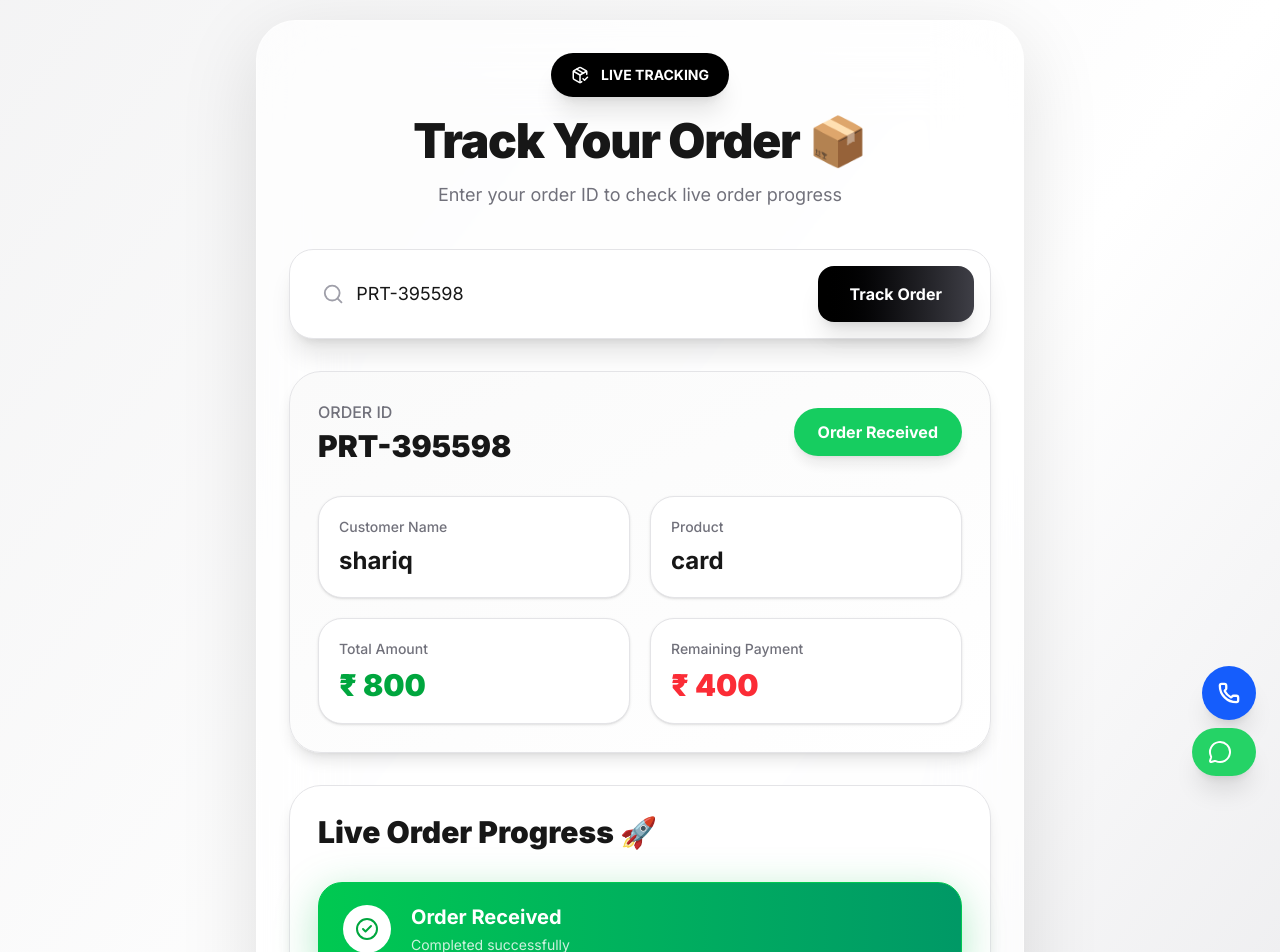
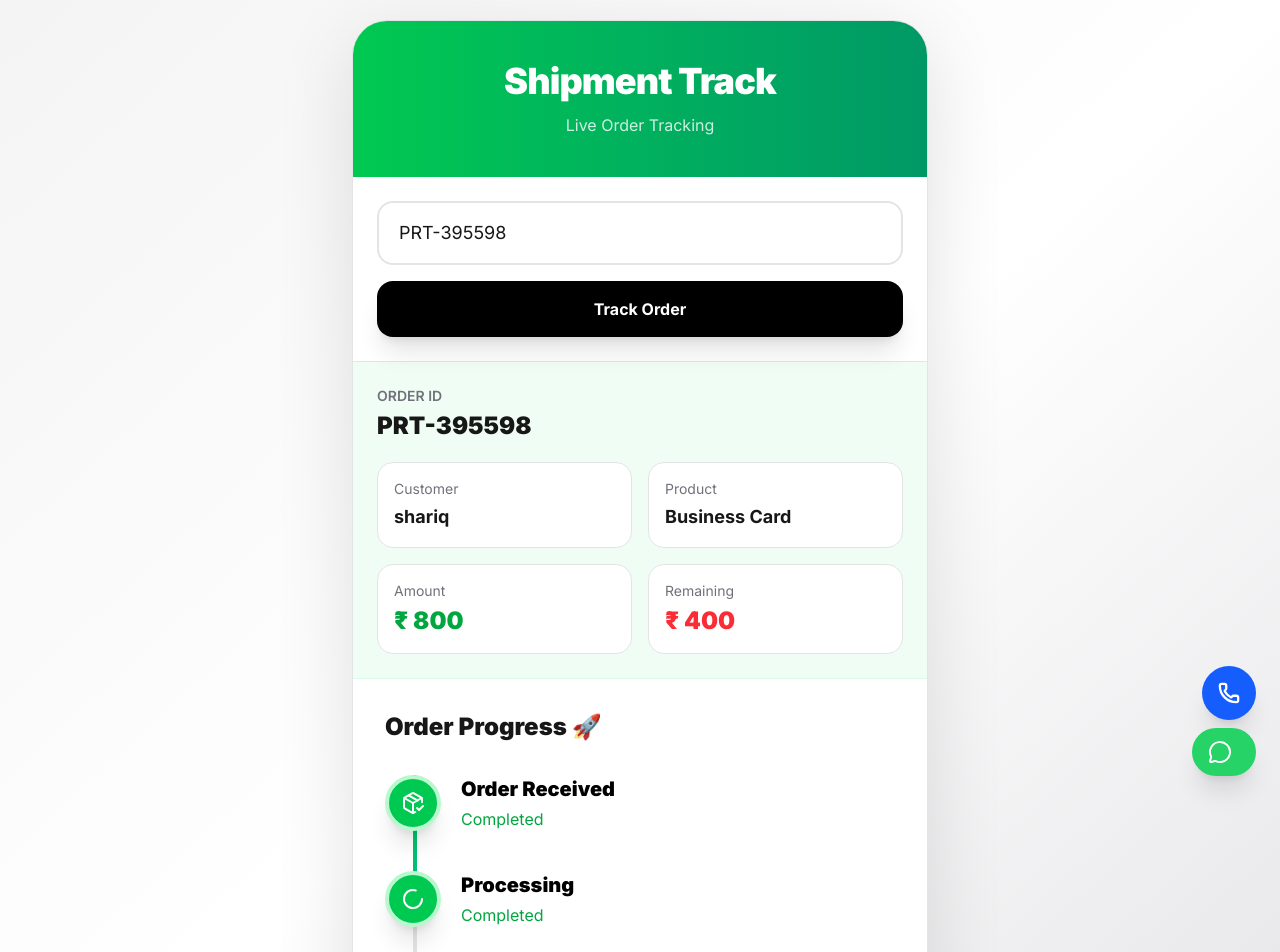
Before and after one commit to shariq4414/printeda-website, a Next.js app: page /track in a window 1280 px wide. Shown: the top 952 px of the page. Built offline with nearby package versions, Linux system fonts and the light colour scheme.

Commit message:
update track

```diff
--- a/app/track/page.tsx
+++ b/app/track/page.tsx
@@ -3,9 +3,10 @@
 import { useState } from "react";
 
 import {
-  Search,
+  CheckCheck,
   PackageCheck,
-  CheckCircle2,
+  LoaderCircle,
+  Truck,
 } from "lucide-react";
 
 export default function TrackPage() {
@@ -13,67 +14,71 @@
   const [orderId, setOrderId] =
     useState("PRT-395598");
 
+  // DEMO ORDER
   const order = {
     orderId: "PRT-395598",
     customerName: "shariq",
-    product: "card",
+    product: "Business Card",
     amount: 800,
     remaining: 400,
-    status: "Order Received",
+    status: "Processing",
   };
 
+  // TRACK STEPS
   const steps = [
-    "Order Received",
-    "Designing",
-    "Printing",
-    "Packaging",
-    "Ready",
-    "Completed",
+    {
+      name: "Order Received",
+      icon: PackageCheck,
+    },
+
+    {
+      name: "Processing",
+      icon: LoaderCircle,
+    },
+
+    {
+      name: "Ready",
+      icon: Truck,
+    },
+
+    {
+      name: "Completed",
+      icon: CheckCheck,
+    },
   ];
 
   const currentStep =
-    steps.indexOf(order.status);
+    steps.findIndex(
+      (step) =>
+        step.name === order.status
+    );
 
   return (
 
     <div className="min-h-screen bg-gradient-to-br from-zinc-100 via-white to-zinc-200 flex items-center justify-center p-5">
 
-      <div className="w-full max-w-3xl">
+      {/* MAIN CARD */}
+      <div className="w-full max-w-xl">
 
-        {/* MAIN CARD */}
-        <div className="bg-white/70 backdrop-blur-2xl border border-white/40 shadow-[0_20px_80px_rgba(0,0,0,0.12)] rounded-[40px] p-8">
+        <div className="bg-white rounded-[35px] overflow-hidden shadow-[0_20px_80px_rgba(0,0,0,0.12)] border border-zinc-200">
 
           {/* HEADER */}
-          <div className="text-center mb-10">
+          <div className="bg-gradient-to-r from-green-500 to-emerald-600 text-white text-center px-6 py-10">
 
-            <div className="inline-flex items-center gap-3 bg-black text-white px-5 py-3 rounded-full text-sm font-bold mb-5 shadow-xl">
-
-              <PackageCheck size={18} />
-
-              LIVE TRACKING
-
-            </div>
-
-            <h1 className="text-5xl font-black tracking-tight">
-
-              Track Your Order 📦
-
+            <h1 className="text-4xl font-black tracking-tight">
+              Shipment Track
             </h1>
 
-            <p className="text-zinc-500 mt-4 text-lg">
-
-              Enter your order ID to check live order progress
-
+            <p className="mt-3 text-white/80">
+              Live Order Tracking
             </p>
 
           </div>
 
           {/* SEARCH */}
-          <div className="bg-white shadow-xl rounded-3xl p-4 border border-zinc-200 flex gap-4 mb-8">
+          <div className="p-6 border-b border-zinc-200">
 
-            <div className="flex items-center gap-3 flex-1 px-4">
-
-              <Search className="text-zinc-400" />
+            <div className="space-y-4">
 
               <input
                 type="text"
@@ -84,12 +89,10 @@
                   )
                 }
                 placeholder="Enter Order ID"
-                className="w-full outline-none text-lg"
+                className="w-full border-2 border-zinc-200 rounded-2xl px-5 py-4 outline-none focus:border-green-500 text-lg"
               />
 
-            </div>
-
-            <button className="bg-gradient-to-r from-black to-zinc-700 hover:scale-105 transition-all duration-300 text-white px-8 py-4 rounded-2xl font-bold shadow-xl">
+              <button className="w-full bg-black hover:scale-[1.02] transition-all text-white py-4 rounded-2xl font-bold shadow-xl">
 
                 Track Order
 
@@ -97,78 +100,70 @@
 
             </div>
 
-          {/* ORDER CARD */}
-          <div className="bg-gradient-to-br from-zinc-50 to-white border border-zinc-200 rounded-[32px] p-7 shadow-lg mb-8">
+          </div>
 
-            {/* TOP */}
-            <div className="flex items-center justify-between flex-wrap gap-4 mb-8">
+          {/* ORDER INFO */}
+          <div className="bg-green-50 p-6 border-b border-green-100">
+
+            <div className="space-y-5">
 
               <div>
 
-                <p className="text-zinc-500 font-medium">
+                <p className="text-zinc-500 text-sm font-semibold">
                   ORDER ID
                 </p>
 
-                <h2 className="text-3xl font-black mt-1">
+                <h2 className="text-2xl font-black mt-1">
                   {order.orderId}
                 </h2>
 
               </div>
 
-              <div className="bg-green-500 text-white px-6 py-3 rounded-full font-bold shadow-lg animate-pulse">
+              <div className="grid grid-cols-2 gap-4">
 
-                {order.status}
+                <div className="bg-white rounded-2xl p-4 border border-zinc-200">
 
-              </div>
-
-            </div>
-
-            {/* INFO GRID */}
-            <div className="grid grid-cols-1 md:grid-cols-2 gap-5">
-
-              <div className="bg-white border border-zinc-200 rounded-3xl p-5 shadow-sm">
-
-                <p className="text-zinc-500 text-sm font-medium">
-                  Customer Name
+                  <p className="text-zinc-500 text-sm">
+                    Customer
                   </p>
 
-                <h3 className="text-2xl font-bold mt-2">
+                  <h3 className="font-bold text-lg mt-1">
                     {order.customerName}
                   </h3>
 
                 </div>
 
-              <div className="bg-white border border-zinc-200 rounded-3xl p-5 shadow-sm">
+                <div className="bg-white rounded-2xl p-4 border border-zinc-200">
 
-                <p className="text-zinc-500 text-sm font-medium">
+                  <p className="text-zinc-500 text-sm">
                     Product
                   </p>
 
-                <h3 className="text-2xl font-bold mt-2">
+                  <h3 className="font-bold text-lg mt-1">
                     {order.product}
                   </h3>
 
                 </div>
 
-              <div className="bg-white border border-zinc-200 rounded-3xl p-5 shadow-sm">
+                <div className="bg-white rounded-2xl p-4 border border-zinc-200">
 
-                <p className="text-zinc-500 text-sm font-medium">
-                  Total Amount
+                  <p className="text-zinc-500 text-sm">
+                    Amount
                   </p>
 
-                <h3 className="text-3xl font-black text-green-600 mt-2">
+                  <h3 className="font-black text-green-600 text-2xl mt-1">
                     ₹ {order.amount}
                   </h3>
 
                 </div>
 
-              <div className="bg-white border border-zinc-200 rounded-3xl p-5 shadow-sm">
+                <div className="bg-white rounded-2xl p-4 border border-zinc-200">
 
-                <p className="text-zinc-500 text-sm font-medium">
-                  Remaining Payment
+                  <p className="text-zinc-500 text-sm">
+                    Remaining
                   </p>
 
-                <h3 className="text-3xl font-black text-red-500 mt-2">
+                  <h3 className="font-black text-red-500 text-2xl mt-1">
                     ₹ {order.remaining}
                   </h3>
 
@@ -178,71 +173,96 @@
 
             </div>
 
+          </div>
+
           {/* TRACKING */}
-          <div className="bg-white border border-zinc-200 rounded-[32px] p-7 shadow-lg">
+          <div className="p-8">
 
-            <h2 className="text-3xl font-black mb-8 flex items-center gap-3">
-
-              Live Order Progress 🚀
-
+            <h2 className="text-2xl font-black mb-8">
+              Order Progress 🚀
             </h2>
 
-            <div className="space-y-5">
+            <div className="relative">
+
+              {/* LINE */}
+              <div className="absolute left-7 top-0 w-1 h-full bg-zinc-200 rounded-full" />
+
+              {/* ACTIVE LINE */}
+              <div
+                className="absolute left-7 top-0 w-1 bg-gradient-to-b from-green-500 to-emerald-500 rounded-full transition-all duration-700"
+                style={{
+                  height: `${
+                    (currentStep /
+                      (steps.length - 1)) *
+                    100
+                  }%`,
+                }}
+              />
+
+              {/* STEPS */}
+              <div className="space-y-10">
 
                 {steps.map(
-                (step, index) => {
+                  (
+                    step,
+                    index
+                  ) => {
+
+                    const Icon =
+                      step.icon;
 
                     const completed =
-                    index <= currentStep;
+                      index <=
+                      currentStep;
 
                     return (
 
                       <div
                         key={index}
-                      className={`relative overflow-hidden rounded-3xl border transition-all duration-500 ${
+                        className="relative flex items-center gap-5"
+                      >
+
+                        {/* ICON */}
+                        <div
+                          className={`relative z-10 w-14 h-14 rounded-full flex items-center justify-center border-4 shadow-xl transition-all duration-500 ${
                             completed
-                          ? "bg-gradient-to-r from-green-500 to-emerald-600 text-white border-green-500 shadow-[0_10px_40px_rgba(34,197,94,0.35)]"
-                          : "bg-zinc-100 border-zinc-200"
+                              ? "bg-green-500 border-green-200 text-white"
+                              : "bg-white border-zinc-300 text-zinc-400"
                           }`}
                         >
 
-                      <div className="flex items-center gap-5 px-6 py-5">
+                          <Icon size={24} />
 
-                        <div
-                          className={`w-12 h-12 rounded-full flex items-center justify-center font-black ${
+                        </div>
+
+                        {/* TEXT */}
+                        <div>
+
+                          <h3
+                            className={`text-xl font-black ${
                               completed
-                              ? "bg-white text-green-600"
-                              : "bg-zinc-300 text-black"
+                                ? "text-black"
+                                : "text-zinc-400"
                             }`}
                           >
 
-                          {completed ? (
-                            <CheckCircle2 />
-                          ) : (
-                            index + 1
-                          )}
+                            {step.name}
 
-                        </div>
-
-                        <div>
-
-                          <h3 className="text-xl font-bold">
-                            {step}
                           </h3>
 
                           <p
-                            className={`text-sm mt-1 ${
+                            className={`mt-1 ${
                               completed
-                                ? "text-white/80"
-                                : "text-zinc-500"
+                                ? "text-green-600"
+                                : "text-zinc-400"
                             }`}
                           >
+
                             {completed
-                              ? "Completed successfully"
-                              : "Waiting for this step"}
+                              ? "Completed"
+                              : "Pending"}
+
                           </p>
-
-                        </div>
 
                         </div>
 
@@ -260,5 +280,7 @@
         </div>
 
       </div>
+
+    </div>
   );
 }
```
Lines whose indentation alone changed are shown as unchanged.
